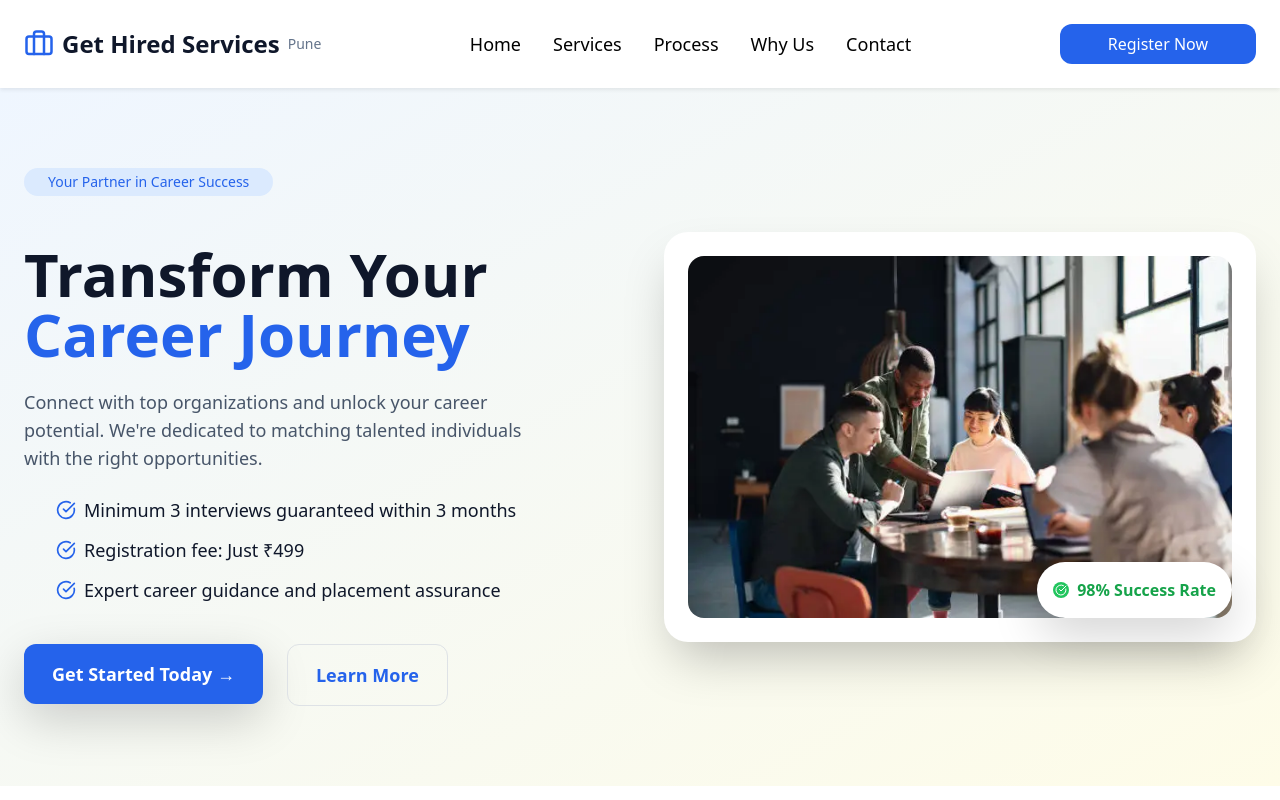
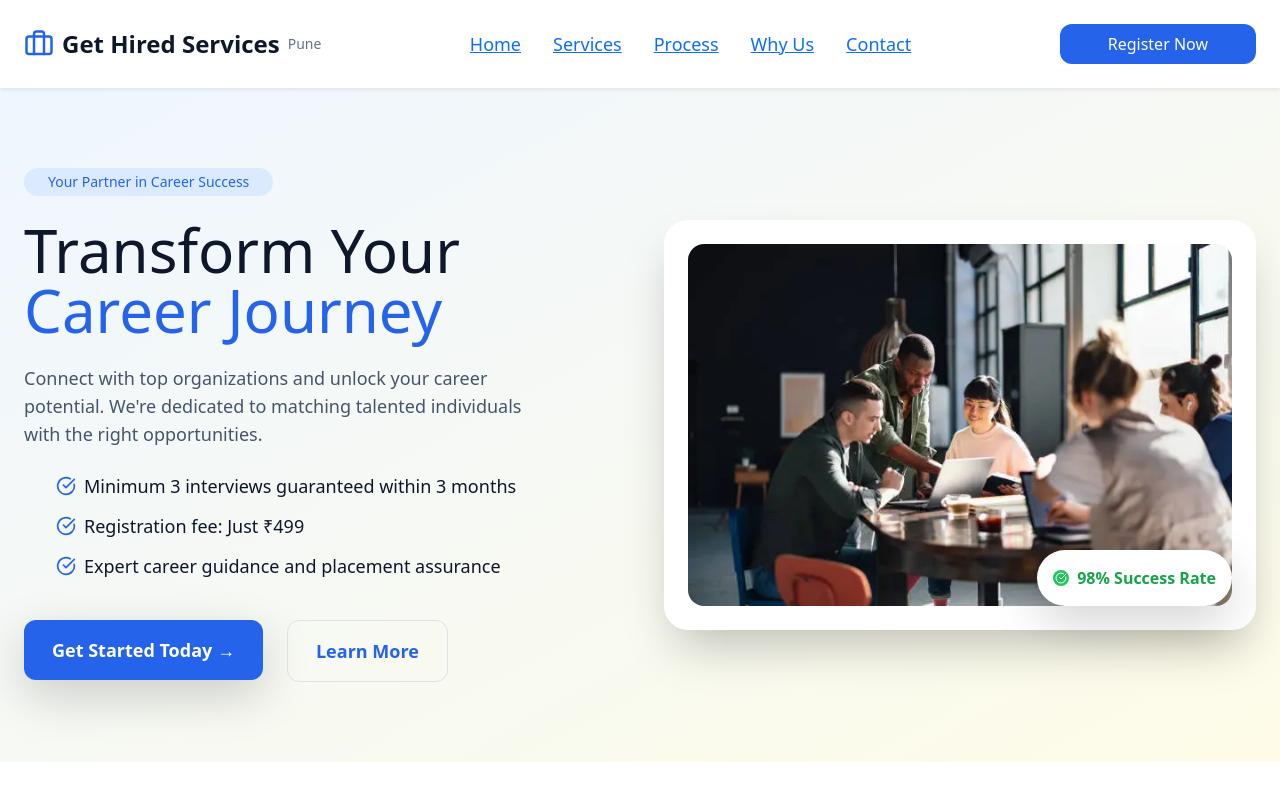
Before and after one commit to Amolika28-Kale/get-hired-services, a React (Create React App) app in the folder hr-recruitment/: page / in a window 1280 px wide. Shown: the top 800 px of the page. Built offline with nearby package versions, Linux system fonts and the light colour scheme.

Commit message:
server error solved and added responsiveness

```diff
--- a/hr-recruitment/src/Landing.jsx
+++ b/hr-recruitment/src/Landing.jsx
@@ -53,6 +53,7 @@ const Card = ({ title, description, icon: Icon, stats = null }) => (
 );
 export default function Landing() {
 const [success, setSuccess] = useState(false);
+const [menuOpen, setMenuOpen] = useState(false);
 
       const [formData, setFormData] = useState({
 
@@ -79,7 +80,7 @@ const [success, setSuccess] = useState(false);
     setLoading(true);
 
     try {
-      const res = await fetch("https://get-hired-services.onrender.com//api/register", {
+      const res = await fetch("https://get-hired-services.onrender.com/api/register", {
         method: "POST",
         headers: { "Content-Type": "application/json" },
         body: JSON.stringify(formData),
@@ -158,24 +159,23 @@ const [success, setSuccess] = useState(false);
              <Briefcase className="text-blue-600" size={30} />
             Get Hired Services<br/> <span className='text-sm font-normal text-slate-500 hidden sm:inline'>Pune</span>
           </div>
-    <nav className="hidden lg:flex gap-8 text-lg">
+{/* Desktop Menu */}
+<nav className="hidden lg:flex gap-8 text-lg">
   {['Home','Services','Process','Why Us','Contact'].map(i => (
- <a
-  key={i}
-  href={`#${i.toLowerCase().replace(' ', '-')}`}
-  className="
-    relative text-black no-underline
-    after:absolute after:left-0 after:-bottom-1
-    after:h-[2px] after:w-0 after:bg-blue-600
-    after:transition-all after:duration-300
-    hover:text-blue-600 hover:after:w-full
-  "
->
-  {i}
-</a>
-
+    <a key={i} href={`#${i.toLowerCase().replace(' ', '-')}`}>
+      {i}
+    </a>
   ))}
 </nav>
+
+{/* Mobile Menu Button */}
+<button
+  className="lg:hidden"
+  onClick={() => setMenuOpen(!menuOpen)}
+>
+  ☰
+</button>
+
 
 <a href="#register">
   <button className="bg-blue-600 text-white px-5 py-2 rounded-xl hover:bg-blue-700 transition">
@@ -184,13 +184,27 @@ const [success, setSuccess] = useState(false);
 </a>
         </div>
       </header>
+{menuOpen && (
+  <div className="lg:hidden bg-white shadow-md px-6 py-4 space-y-4">
+    {['Home','Services','Process','Why Us','Contact'].map(i => (
+      <a
+        key={i}
+        href={`#${i.toLowerCase().replace(' ', '-')}`}
+        className="block"
+        onClick={() => setMenuOpen(false)}
+      >
+        {i}
+      </a>
+    ))}
+  </div>
+)}
 
       {/* ================= Hero ================= */}
       <section id="home" className="bg-gradient-to-br from-blue-50 to-yellow-50 py-20">
         <div className="max-w-7xl mx-auto grid md:grid-cols-2 gap-12 px-6 items-center">
           <div>
             <span className="inline-block bg-blue-100 text-blue-600 px-4 py-1 rounded-full text-sm font-medium mb-4">Your Partner in Career Success</span>
-            <h1 className="text-5xl lg:text-6xl font-extrabold leading-tight mt-4">
+<h1 className="text-3xl sm:text-4xl lg:text-6xl">
               Transform Your <span className="text-blue-600">Career Journey</span>
             </h1>
             <p className="mt-6 text-lg text-slate-600 max-w-lg">
```
